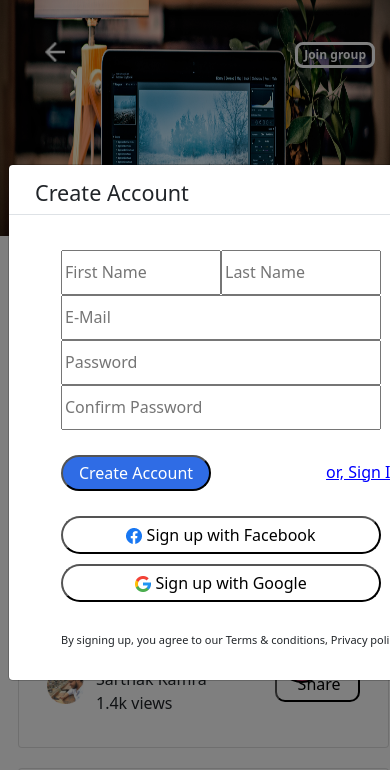
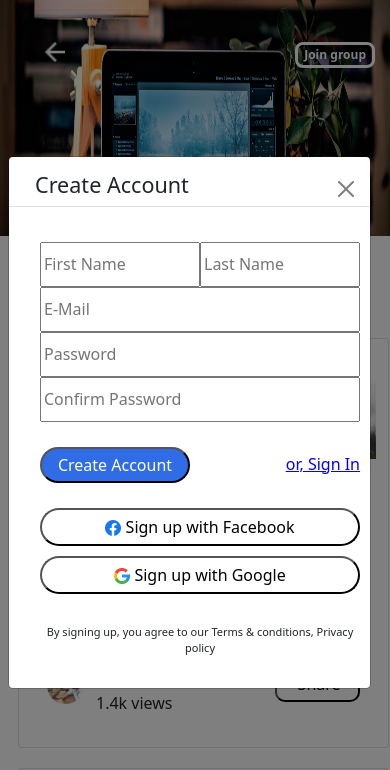
Before and after one commit to shomit1011/ATG-World, a plain HTML site: page index.html in a window 390 px wide. Both pictures are taken after a click on the button "Join group". Shown: the top 770 px of the page. Drawn offline with nearby package versions, Linux system fonts and the light colour scheme.

Commit message:
changes in signup modal

```diff
--- a/static/style.css
+++ b/static/style.css
@@ -621,7 +621,7 @@
 @media only screen and (max-width: 880px){
 
     .modal-dialog{
-        width: 420px;
+        width: 93vw;
     }
 
     .alert{
@@ -649,6 +649,15 @@
 
     .modal-body{
         padding-top: 0px;
+        padding-right: 0px;
+    }
+
+    .modal-content-form{
+        padding-right: 10px;
+    }
+
+    .modal-content-form-left{
+        padding-left: 15px;
     }
 
     .modal-content-form-right{
@@ -812,6 +821,10 @@
         display: none;
     }
 
+    .row{
+        margin-right: 0px;
+    }
+
     .navigation-mobile{
         display: flex;
         justify-content: space-between;
```
